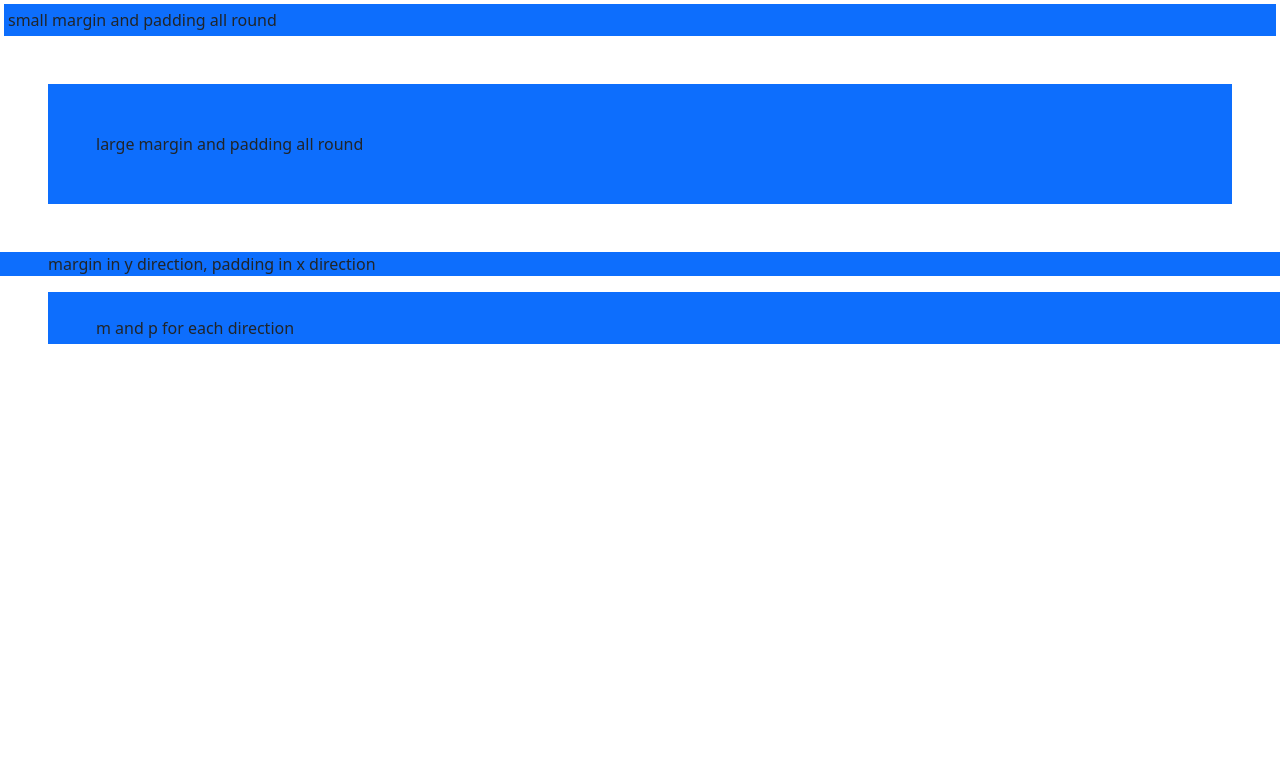
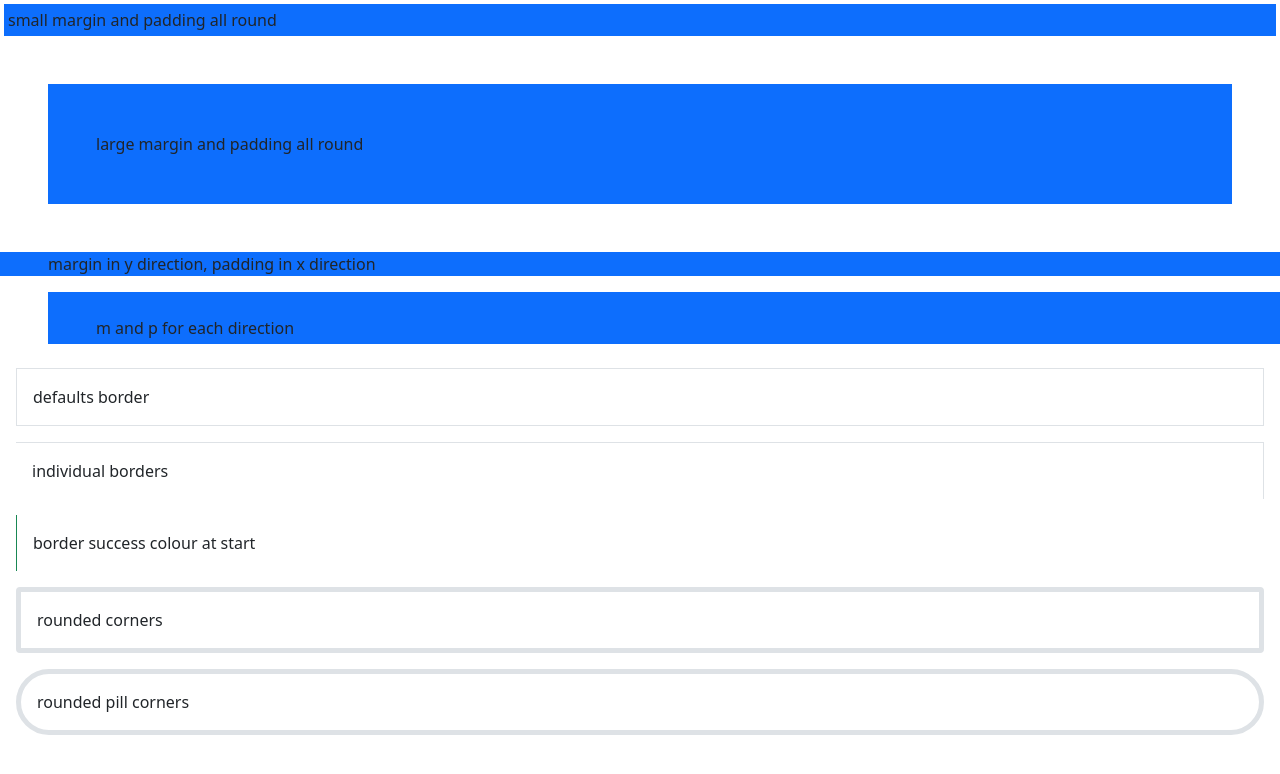
Before and after one commit to johnowino/Media-Query-Practice, a plain HTML site: page week-2-work/utilities-bootstrap-project/index.html in a window 1280 px wide. Drawn offline with nearby package versions, Linux system fonts and the light colour scheme.

Commit message:
add borders

```diff
--- a/week-2-work/utilities-bootstrap-project/index.html
+++ b/week-2-work/utilities-bootstrap-project/index.html
@@ -13,11 +13,12 @@
   <div class="bg-primary m-5 p-5">large margin and padding all round</div>
   <div class="bg-primary my-3 px-5">margin in y direction, padding in x direction</div>
   <div class="bg-primary mt-3 mb-4 ms-5 ps-5 pt-4 pe-2 pb-1">m and p for each direction</div>
-
-
 <!-- borders-->
-
-
+<div class="m-3 p-3 border">defaults border</div>
+<div class="m-3 p-3 border-top border-end">individual borders</div>
+<div class="m-3 p-3 border-start border-success">border success colour at start</div>
+<div class="m-3 p-3 rounded border border-5">rounded corners</div>
+<div class="m-3 p-3 rounded-pill border border-5">rounded pill corners</div>
 
 <!-- box shadow-->
 
```
